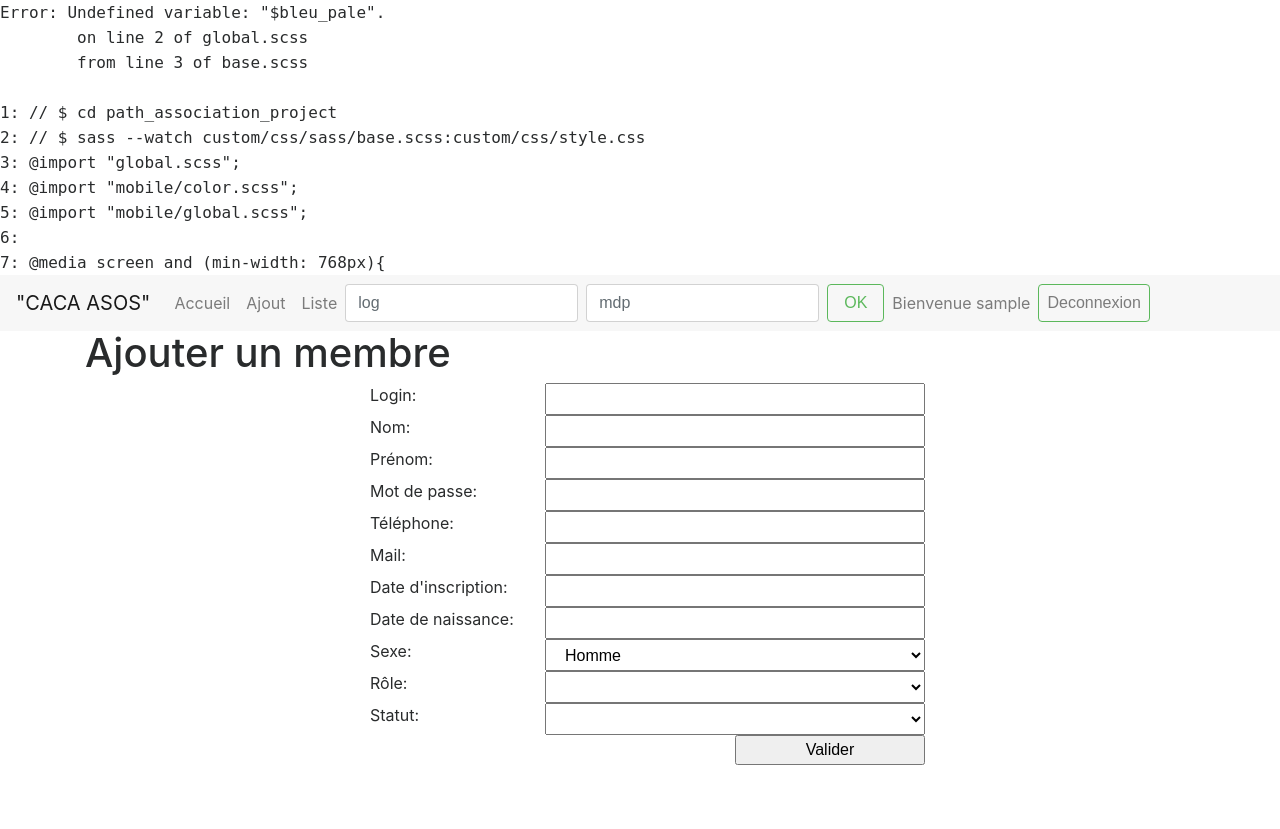
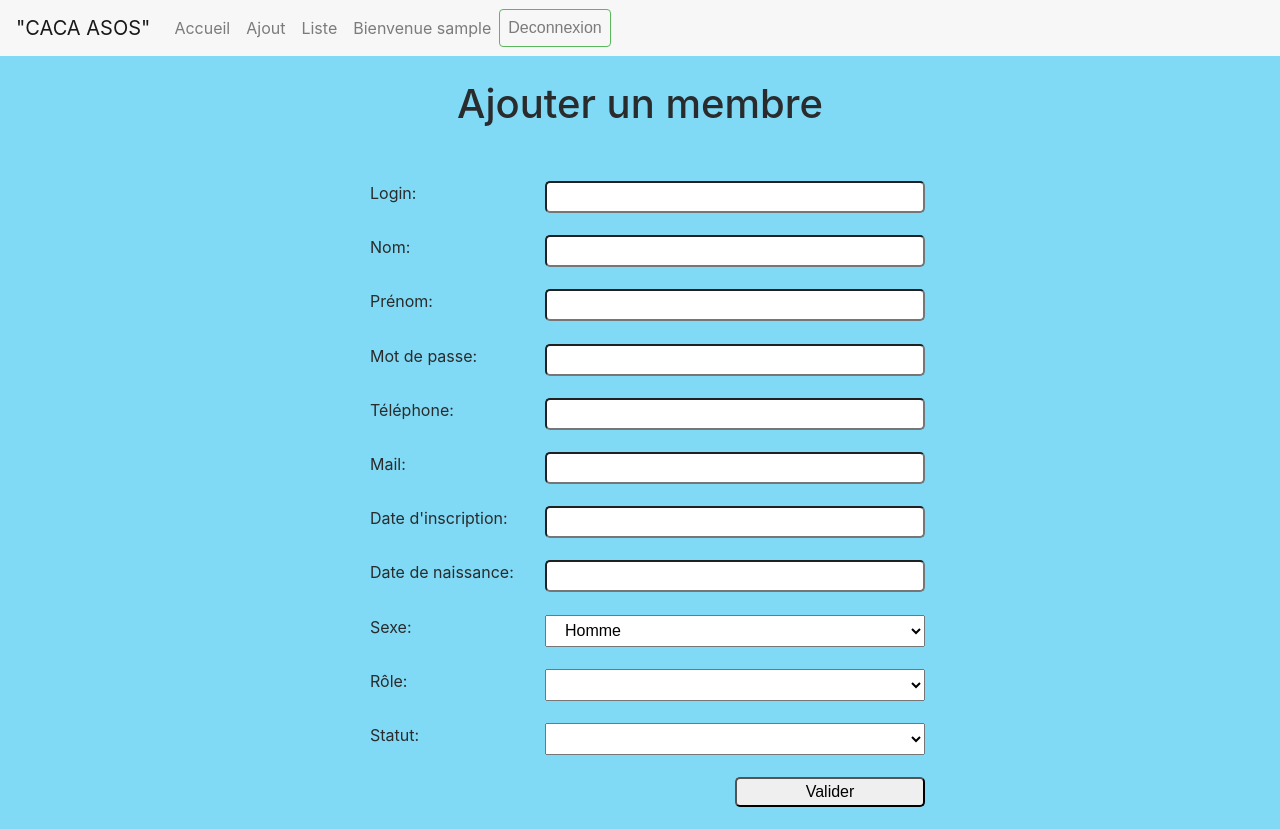
Before and after one commit to AformacWEBDEV3brive1/association, a PHP site: page /ajout.php in a window 1280 px wide. Before the commit the page ends 765 px from the top, so only its background shows below. Run offline with PHP 8.4, Linux system fonts and the light colour scheme; the visitor is signed in with stand-in values (Sample User, id 1); data comes from the database, SQL or seed files in the repository; style sheets or scripts are compiled from the project's sources.

Commit message:
ordre des imports sass remit bien

```diff
--- a/custom/css/sass/base.scss
+++ b/custom/css/sass/base.scss
@@ -1,7 +1,8 @@
 // $ cd path_association_project
 // $ sass --watch custom/css/sass/base.scss:custom/css/style.css
+
+@import "mobile/color.scss";
 @import "global.scss";
-@import "mobile/color.scss";
 @import "mobile/global.scss";
 
 @media screen and (min-width: 768px){
--- a/custom/css/style.css
+++ b/custom/css/style.css
@@ -1,83 +1,64 @@
-/*
-Error: Undefined variable: "$bleu_pale".
-        on line 2 of global.scss
-        from line 3 of base.scss
+body {
+  background-color: #81DAF5; }
 
-1: // $ cd path_association_project
-2: // $ sass --watch custom/css/sass/base.scss:custom/css/style.css
-3: @import "global.scss";
-4: @import "mobile/color.scss";
-5: @import "mobile/global.scss";
-6:
-7: @media screen and (min-width: 768px){
+#nav_bar .cache {
+  display: none; }
 
-Backtrace:
-global.scss:2
-base.scss:3
-/var/lib/gems/2.3.0/gems/sass-3.5.1/lib/sass/script/tree/variable.rb:49:in `_perform'
-/var/lib/gems/2.3.0/gems/sass-3.5.1/lib/sass/script/tree/node.rb:50:in `perform'
-/var/lib/gems/2.3.0/gems/sass-3.5.1/lib/sass/tree/visitors/perform.rb:402:in `visit_prop'
-/var/lib/gems/2.3.0/gems/sass-3.5.1/lib/sass/tree/visitors/base.rb:36:in `visit'
-/var/lib/gems/2.3.0/gems/sass-3.5.1/lib/sass/tree/visitors/perform.rb:162:in `block in visit'
-/var/lib/gems/2.3.0/gems/sass-3.5.1/lib/sass/stack.rb:79:in `block in with_base'
-/var/lib/gems/2.3.0/gems/sass-3.5.1/lib/sass/stack.rb:135:in `with_frame'
-/var/lib/gems/2.3.0/gems/sass-3.5.1/lib/sass/stack.rb:79:in `with_base'
-/var/lib/gems/2.3.0/gems/sass-3.5.1/lib/sass/tree/visitors/perform.rb:162:in `visit'
-/var/lib/gems/2.3.0/gems/sass-3.5.1/lib/sass/tree/visitors/perform.rb:444:in `block (2 levels) in visit_rule'
-/var/lib/gems/2.3.0/gems/sass-3.5.1/lib/sass/tree/visitors/perform.rb:444:in `map'
-/var/lib/gems/2.3.0/gems/sass-3.5.1/lib/sass/tree/visitors/perform.rb:444:in `block in visit_rule'
-/var/lib/gems/2.3.0/gems/sass-3.5.1/lib/sass/tree/visitors/perform.rb:183:in `with_environment'
-/var/lib/gems/2.3.0/gems/sass-3.5.1/lib/sass/tree/visitors/perform.rb:442:in `visit_rule'
-/var/lib/gems/2.3.0/gems/sass-3.5.1/lib/sass/tree/visitors/base.rb:36:in `visit'
-/var/lib/gems/2.3.0/gems/sass-3.5.1/lib/sass/tree/visitors/perform.rb:162:in `block in visit'
-/var/lib/gems/2.3.0/gems/sass-3.5.1/lib/sass/stack.rb:79:in `block in with_base'
-/var/lib/gems/2.3.0/gems/sass-3.5.1/lib/sass/stack.rb:135:in `with_frame'
-/var/lib/gems/2.3.0/gems/sass-3.5.1/lib/sass/stack.rb:79:in `with_base'
-/var/lib/gems/2.3.0/gems/sass-3.5.1/lib/sass/tree/visitors/perform.rb:162:in `visit'
-/var/lib/gems/2.3.0/gems/sass-3.5.1/lib/sass/tree/visitors/perform.rb:329:in `block (2 levels) in visit_import'
-/var/lib/gems/2.3.0/gems/sass-3.5.1/lib/sass/tree/visitors/perform.rb:329:in `map'
-/var/lib/gems/2.3.0/gems/sass-3.5.1/lib/sass/tree/visitors/perform.rb:329:in `block in visit_import'
-/var/lib/gems/2.3.0/gems/sass-3.5.1/lib/sass/stack.rb:88:in `block in with_import'
-/var/lib/gems/2.3.0/gems/sass-3.5.1/lib/sass/stack.rb:135:in `with_frame'
-/var/lib/gems/2.3.0/gems/sass-3.5.1/lib/sass/stack.rb:88:in `with_import'
-/var/lib/gems/2.3.0/gems/sass-3.5.1/lib/sass/tree/visitors/perform.rb:326:in `visit_import'
-/var/lib/gems/2.3.0/gems/sass-3.5.1/lib/sass/tree/visitors/base.rb:36:in `visit'
-/var/lib/gems/2.3.0/gems/sass-3.5.1/lib/sass/tree/visitors/perform.rb:162:in `block in visit'
-/var/lib/gems/2.3.0/gems/sass-3.5.1/lib/sass/stack.rb:79:in `block in with_base'
-/var/lib/gems/2.3.0/gems/sass-3.5.1/lib/sass/stack.rb:135:in `with_frame'
-/var/lib/gems/2.3.0/gems/sass-3.5.1/lib/sass/stack.rb:79:in `with_base'
-/var/lib/gems/2.3.0/gems/sass-3.5.1/lib/sass/tree/visitors/perform.rb:162:in `visit'
-/var/lib/gems/2.3.0/gems/sass-3.5.1/lib/sass/tree/visitors/base.rb:52:in `block in visit_children'
-/var/lib/gems/2.3.0/gems/sass-3.5.1/lib/sass/tree/visitors/base.rb:52:in `map'
-/var/lib/gems/2.3.0/gems/sass-3.5.1/lib/sass/tree/visitors/base.rb:52:in `visit_children'
-/var/lib/gems/2.3.0/gems/sass-3.5.1/lib/sass/tree/visitors/perform.rb:171:in `block in visit_children'
-/var/lib/gems/2.3.0/gems/sass-3.5.1/lib/sass/tree/visitors/perform.rb:183:in `with_environment'
-/var/lib/gems/2.3.0/gems/sass-3.5.1/lib/sass/tree/visitors/perform.rb:170:in `visit_children'
-/var/lib/gems/2.3.0/gems/sass-3.5.1/lib/sass/tree/visitors/base.rb:36:in `block in visit'
-/var/lib/gems/2.3.0/gems/sass-3.5.1/lib/sass/tree/visitors/perform.rb:190:in `visit_root'
-/var/lib/gems/2.3.0/gems/sass-3.5.1/lib/sass/tree/visitors/base.rb:36:in `visit'
-/var/lib/gems/2.3.0/gems/sass-3.5.1/lib/sass/tree/visitors/perform.rb:161:in `visit'
-/var/lib/gems/2.3.0/gems/sass-3.5.1/lib/sass/tree/visitors/perform.rb:10:in `visit'
-/var/lib/gems/2.3.0/gems/sass-3.5.1/lib/sass/tree/root_node.rb:36:in `css_tree'
-/var/lib/gems/2.3.0/gems/sass-3.5.1/lib/sass/tree/root_node.rb:29:in `render_with_sourcemap'
-/var/lib/gems/2.3.0/gems/sass-3.5.1/lib/sass/engine.rb:389:in `_render_with_sourcemap'
-/var/lib/gems/2.3.0/gems/sass-3.5.1/lib/sass/engine.rb:307:in `render_with_sourcemap'
-/var/lib/gems/2.3.0/gems/sass-3.5.1/lib/sass/plugin/compiler.rb:462:in `update_stylesheet'
-/var/lib/gems/2.3.0/gems/sass-3.5.1/lib/sass/plugin/compiler.rb:215:in `block in update_stylesheets'
-/var/lib/gems/2.3.0/gems/sass-3.5.1/lib/sass/plugin/compiler.rb:209:in `each'
-/var/lib/gems/2.3.0/gems/sass-3.5.1/lib/sass/plugin/compiler.rb:209:in `update_stylesheets'
-/var/lib/gems/2.3.0/gems/sass-3.5.1/lib/sass/plugin/compiler.rb:443:in `on_file_changed'
-/var/lib/gems/2.3.0/gems/sass-3.5.1/lib/sass/plugin/compiler.rb:320:in `block in watch'
-/var/lib/gems/2.3.0/gems/sass-listen-4.0.0/lib/sass-listen/event/config.rb:23:in `call'
-/var/lib/gems/2.3.0/gems/sass-listen-4.0.0/lib/sass-listen/event/processor.rb:115:in `_process_changes'
-/var/lib/gems/2.3.0/gems/sass-listen-4.0.0/lib/sass-listen/event/processor.rb:19:in `block in loop_for'
-/var/lib/gems/2.3.0/gems/sass-listen-4.0.0/lib/sass-listen/event/processor.rb:15:in `loop'
-/var/lib/gems/2.3.0/gems/sass-listen-4.0.0/lib/sass-listen/event/processor.rb:15:in `loop_for'
-/var/lib/gems/2.3.0/gems/sass-listen-4.0.0/lib/sass-listen/event/loop.rb:84:in `_wait_for_changes'
-/var/lib/gems/2.3.0/gems/sass-listen-4.0.0/lib/sass-listen/event/loop.rb:42:in `block in setup'
-/var/lib/gems/2.3.0/gems/sass-listen-4.0.0/lib/sass-listen/internals/thread_pool.rb:6:in `block in add'
-*/
-body:before {
-  white-space: pre;
-  font-family: monospace;
-  content: "Error: Undefined variable: \"$bleu_pale\".\A         on line 2 of global.scss\A         from line 3 of base.scss\A \A 1: // $ cd path_association_project\A 2: // $ sass --watch custom/css/sass/base.scss:custom/css/style.css\A 3: @import \"global.scss\";\A 4: @import \"mobile/color.scss\";\A 5: @import \"mobile/global.scss\";\A 6: \A 7: @media screen and (min-width: 768px){"; }
+#nav_bar .visible {
+  display: block; }
+
+body {
+  background-color: #81DAF5; }
+
+#formulaire {
+  margin-top: 2%; }
+  #formulaire h1 {
+    text-align: center;
+    margin-bottom: 5%; }
+  #formulaire input {
+    border-radius: 5px; }
+  #formulaire .row {
+    margin-bottom: 2%; }
+
+.titre_colonne {
+  width: 100%; }
+
+#accueil .taille_photo {
+  width: 100%; }
+#accueil .background_message {
+  background-color: #0F9DE8;
+  color: #81DAF5;
+  border-radius: 8%; }
+#accueil .espace_message {
+  margin-top: 4%;
+  margin-bottom: 4%;
+  border-radius: 2%; }
+#accueil .espace h1 {
+  padding: 2%; }
+
+#nav_bar .cache {
+  display: none; }
+
+#nav_bar .visible {
+  display: block; }
+
+@media screen and (min-width: 768px) {
+  body {
+    background-color: #81DAF5; }
+
+  #nav_bar .cache {
+    display: none; }
+
+  #nav_bar .visible {
+    display: block; } }
+@media screen and (min-width: 992px) {
+  body {
+    background-color: #81DAF5; }
+
+  #nav_bar .cache {
+    display: none; }
+
+  #nav_bar .visible {
+    display: block; } }
+
+/*# sourceMappingURL=style.css.map */
--- a/debug.php
+++ b/debug.php
@@ -5,7 +5,7 @@ function debug_php($texte){
     if ($debug == true) {
 
 
-        $fp = fopen('/home/omeagazord/Bureau/tmp/debug.log','a+'); // ouvrir le fichier ou le créer
+        $fp = fopen('/home/ezaltar/Bureau/tmp/debug.log','a+'); // ouvrir le fichier ou le créer
 
         fputs($fp,$texte."\n"."\r"); // ecrire ce texte
         fclose($fp); //fermer le fichier
--- a/parameters.php
+++ b/parameters.php
@@ -3,7 +3,7 @@
 $connexion_string =  "mysql:host=127.0.0.1;dbname=association;charset=utf8";
 $login = "root";
 
-$mdp = "mega6*3zd";
+$mdp = "ezaltar";
 
 function openBDD()
 {
```
Also changed, not shown: 1 other file.
